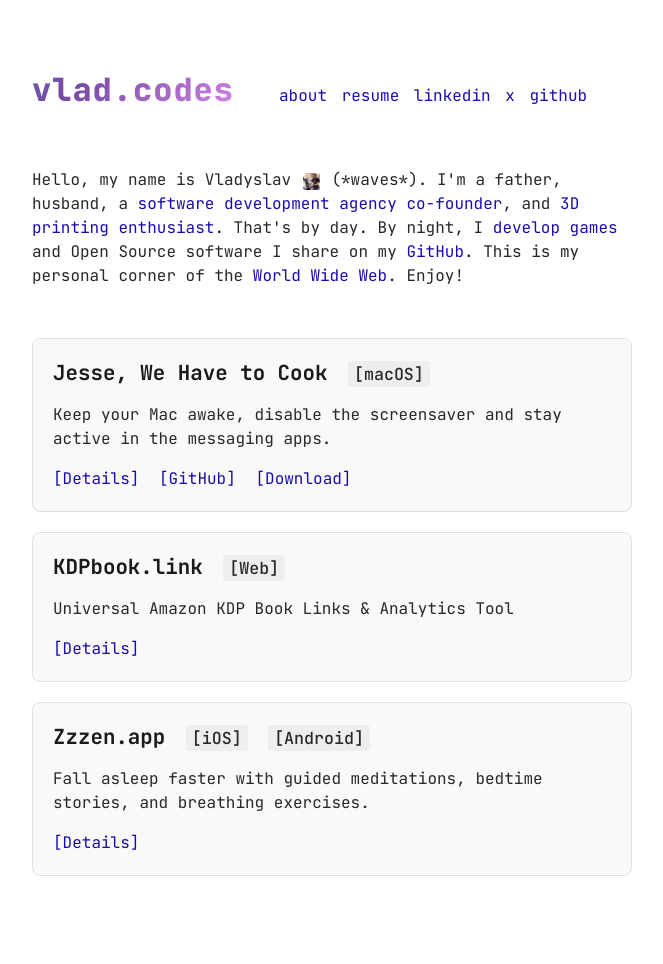
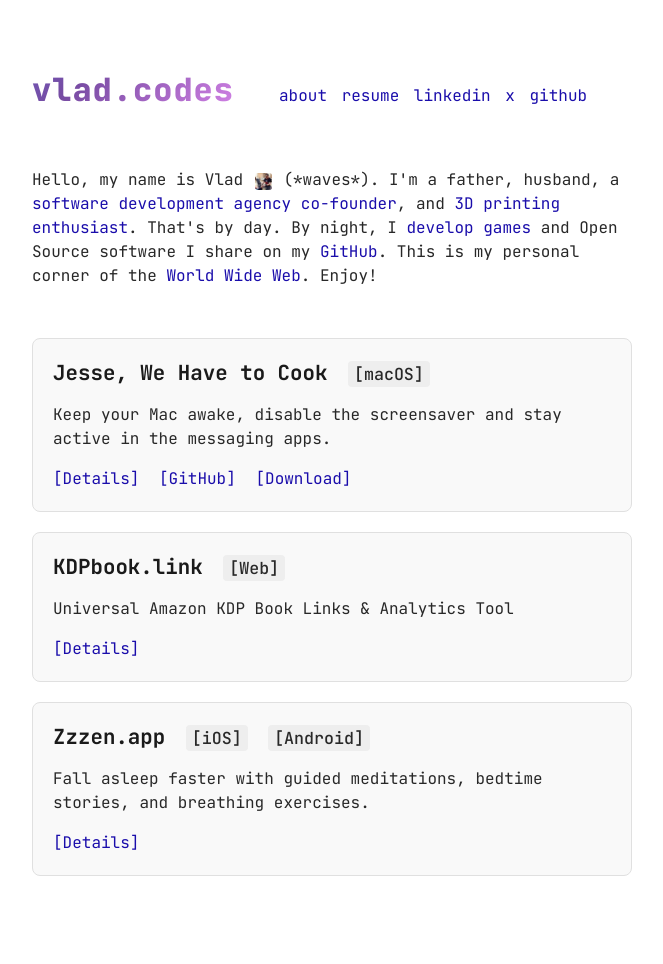
Before and after one commit to vshvedov/vladcodes, a Jekyll site: the page built from index.html, in a window 1280 px wide. Shown: the whole page, without its empty margins (308-971 px from the left). Built offline with Jekyll 4.4.1, drawn with Linux system fonts in a browser that asks for light colours.

```diff
--- a/index.html
+++ b/index.html
@@ -6,7 +6,7 @@
 
 <div class="about">
   <p class="about">
-    Hello, my name is Vladyslav <img class="userpic" src="/assets/img/favicon.jpg" /> (*waves*). I'm a father, husband, a <a href="https://omniprag.com" target="blank">software development agency co-founder</a>,
+    Hello, my name is Vlad <img class="userpic" src="/assets/img/favicon.jpg" /> (*waves*). I'm a father, husband, a <a href="https://omniprag.com" target="blank">software development agency co-founder</a>,
     and <a href="https://www.thingiverse.com/thing:4808672" target="blank">3D printing enthusiast</a>. That's by day. By night,
     I <a href="https://itsybitsypixels.com" target="blank">develop games</a> and Open Source software I share on my <a href="https://github.com/vshvedov" target="blank">GitHub</a>.
     This is my personal corner of the <a href="/assets/img/404.gif" target="blank">World Wide Web</a>. Enjoy!
--- a/jesse-we-have-to-cook.html
+++ b/jesse-we-have-to-cook.html
@@ -3,7 +3,7 @@
 title: Jesse, We Have to Cook - macOS utility to prevent sleep and stay active in messaging apps
 description: Free Mac app to prevent sleep mode and stay active in messaging apps. Lightweight menu bar utility with minimal CPU and RAM usage.
 keywords: mac app, menu bar utility, prevent sleep, stay awake, slack active, teams active, macos utility, free software, open source, system utility, productivity tool, remote work, work from home
-author: Vladyslav Shvedov
+author: Vlad Shvedov
 og:title: Jesse, We Have to Cook - macOS utility to prevent sleep and stay active in messaging apps
 og:description: Keep your Mac awake and stay active in messaging apps with this free, lightweight menu bar utility.
 og:type: website
@@ -54,7 +54,7 @@
   <div style="display: none;" itemprop="applicationCategory">Productivity</div>
   <div style="display: none;" itemprop="price">0</div>
   <div style="display: none;" itemprop="author" itemscope itemtype="https://schema.org/Person">
-    <span itemprop="name">Vladyslav Shvedov</span>
+    <span itemprop="name">Vlad Shvedov</span>
   </div>
 
   <h2>Key Features</h2>
--- a/resume.html
+++ b/resume.html
@@ -1,6 +1,6 @@
 ---
 layout: default
-title: Resume - Vladyslav Shvedov
+title: Resume - Vlad Shvedov
 ---
 
 {% include header.html %}
```
Also changed, not shown: about/index.md (+1 -1 lines), assets/img/about/me.png (added), 1 other file.
